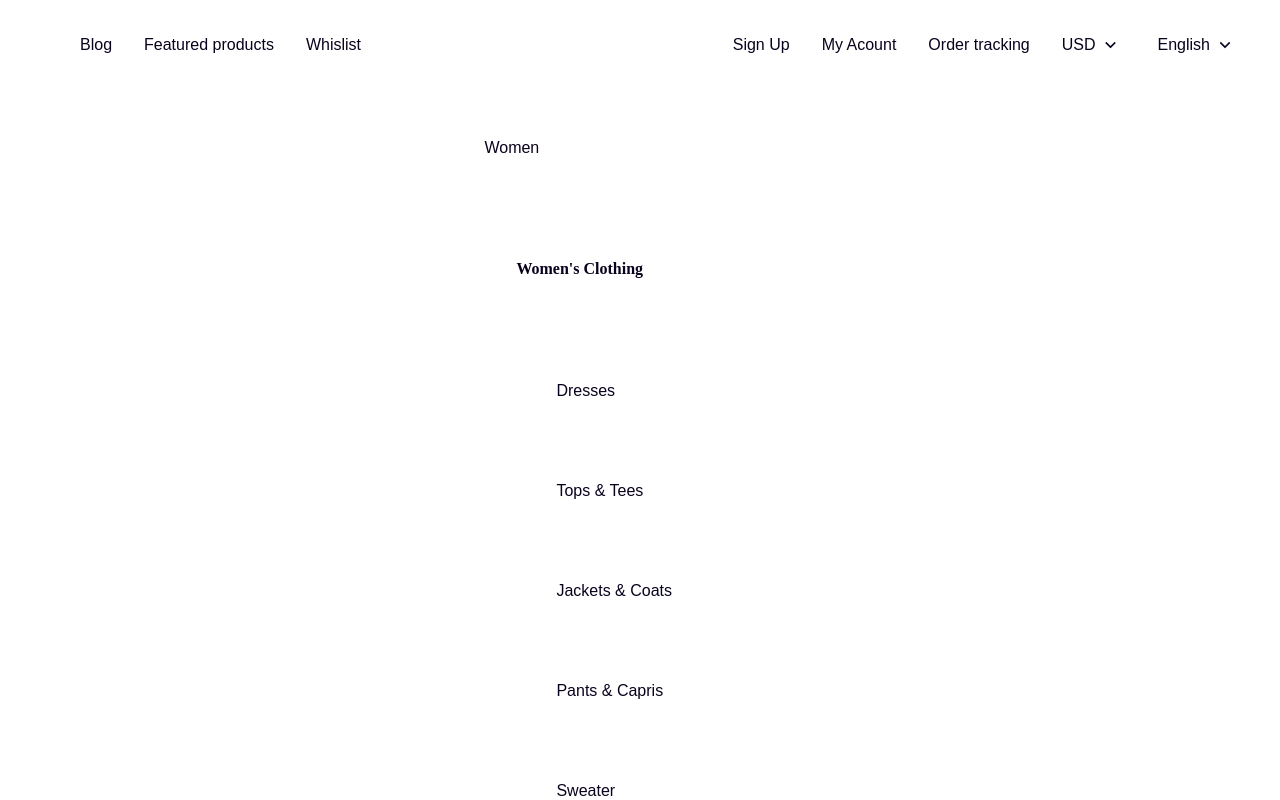
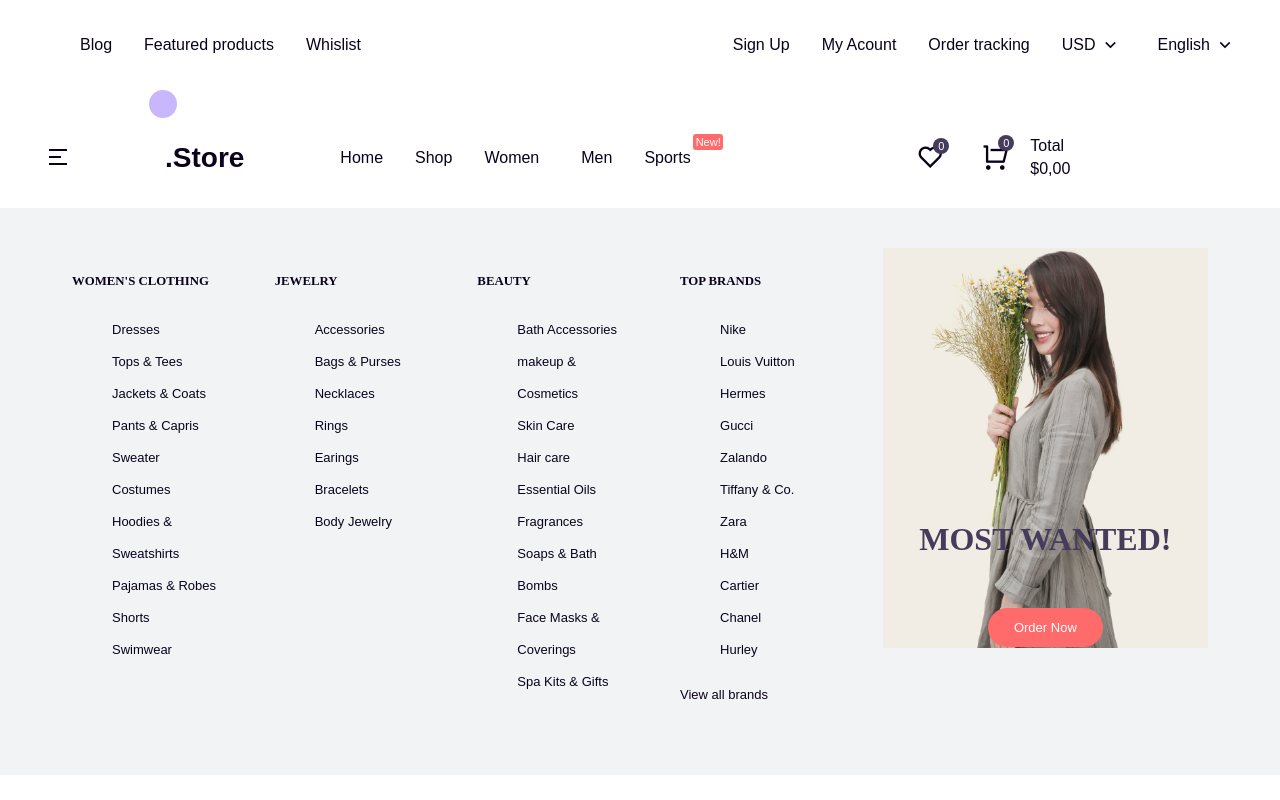
Before and after one commit to Amandeep32/E-commerce, a plain HTML site: page index.html in a window 1280 px wide. Shown: the top 800 px of the page. Drawn offline with nearby package versions, Linux system fonts and the light colour scheme; some icons are missing.

Commit message:
decoration

```diff
--- a/index.html
+++ b/index.html
@@ -116,6 +116,7 @@
                                                 </div>
                                                 <div class="flexcol">
                                                     <div class="row">
+                                                        <h4>Top Brands</h4>
                                                        <ul class="women-brands">
                                                         <li><a href="#">Nike</a></li>
                                                         <li><a href="#">Louis Vuitton</a></li>
@@ -132,6 +133,21 @@
                                                        </ul>
                                                        <a href="#" class="view-all">View all brands</a>
 
+                                                    </div>
+                                                </div>
+                                                <div class="flexcol products">
+                                                    <div class="row">
+                                                        <div class="media">
+                                                            <div class="thumbnail object-cover">
+                                                                <a href="#">
+                                                                <img src="assets/products/apparel4.jpg" alt="">
+                                                            </a>
+                                                            </div>
+                                                        </div>
+                                                        <div class="text-content">
+                                                            <h4>Most Wanted!</h4>
+                                                            <a href="" class="primary-button">Order Now</a>
+                                                        </div>
                                                     </div>
                                                 </div>
                                             </div>
--- a/style.css
+++ b/style.css
@@ -155,6 +155,57 @@ h4{
 .mobile-hide{
     display: none;
 }
+.object-cover img{
+    position: absolute;
+    object-fit: cover;
+    width: var(--percent100);
+    height: var(--percent100);
+    display: block;
+}
+.products .media{
+    position: relative;
+    flex-shrink: 0;
+    overflow: hidden;
+}
+
+.primary-button, .secondary-button, .light-button{
+    font-size: var(--font-smal);
+    padding: 0.9em 2em;
+    height: auto;
+    width: fit-content;
+    border-radius: 2em;
+    transition: var(--trans-background-color);
+}
+.primary-button{
+    background-color: var(--primary-color);
+    color: var(--white-color);
+
+}
+.primary-button:hover{
+    background-color: var(--dark-color);
+}
+.secondary-button{
+    background-color: var(--secondary-dark-color);
+    color: var(--white-color);
+}
+.secondary-button:hover{
+    background-color: var(--light-bg-color);
+    color: var(--secondary-color);
+}
+.light-button{
+    background-color: var(--light-bg-color);
+}
+.light-button:hover{
+    background-color: var(--secondary-dark-color);
+    color: var(--white-color);
+}
+.view-all{
+    font-size: var(--font-smal);
+    display: flex;
+    gap: 1em;
+    transition: var(--trans-color);
+}
+
 
 
 
@@ -300,6 +351,13 @@ nav .fly-item{
     background-color: var(--secondary-dark-color);
     border-radius: var(--percent50);
 }
+.mega .flexcol{
+    flex: 1;
+    min-width: 180px;
+    padding-right: 2.5em;
+    margin-bottom: 1.5em;
+    z-index: 1;
+}
 
 
 
@@ -339,4 +397,70 @@ nav .fly-item{
         margin-left: 1em;
 
     }
+    /* mega menu */
+    nav .mega{
+        position: absolute;
+        width: var(--percent100);
+        height: auto;
+        top: auto;
+        left: 0;
+        right: 0;
+        padding: 2.5em;
+        line-height: 2em;
+        background-color: var(--light-bg-color);
+        box-shadow: rgb(0 0 0 /20%) 0 30px 20px --30px;
+        z-index: 100;
+    }
+
+    nav .mega .wrapper{
+        display: flex;
+    }
+    nav .mega h4{
+        font-size: 0.8em;
+        text-transform: uppercase;
+    }
+    nav .mega ul{
+        font-size: var(--font-smal);
+    }
+    nav .mega .women-brands{
+        display: flex;
+        flex-wrap: wrap;
+        max-width: 180px;
+    }
+    nav .mega .women-brands li{
+        min-width: 80px;
+    }
+    nav .mega .view-all{
+        margin-top: 1em;
+    }
+    nav .mega .products{
+        flex: 2;
+        padding: 0;
+        align-items: center;
+        position: relative;
+
+    }
+    nav .mega .products .row{
+        width: var(--percent100);
+    }
+    nav .mega .products .media{
+        height: 400px;
+    }
+    nav .mega .products .text-content{
+        line-height: initial;
+        display: flex;
+        flex-direction: column;
+        align-items: center;
+        gap: 0.5em;
+        margin-top: 0.5em;
+        position: absolute;
+        bottom: 4em;
+        width: var(--percent100);
+    }
+    nav .mega .products .text-content h4{
+        font-size: 2em;
+        font-weight: var(--fw8);
+        text-align: center;
+        color: var(--secondary-dark-color);
+    }
 }
```
